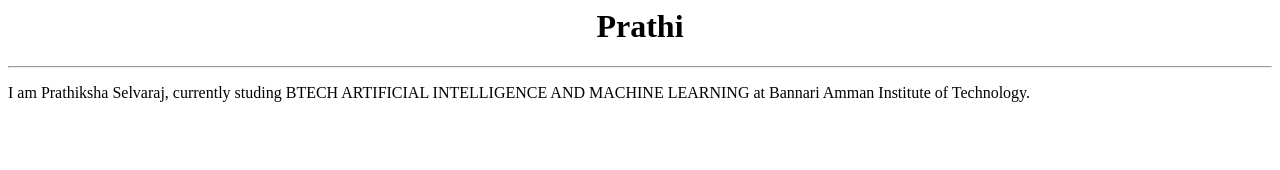
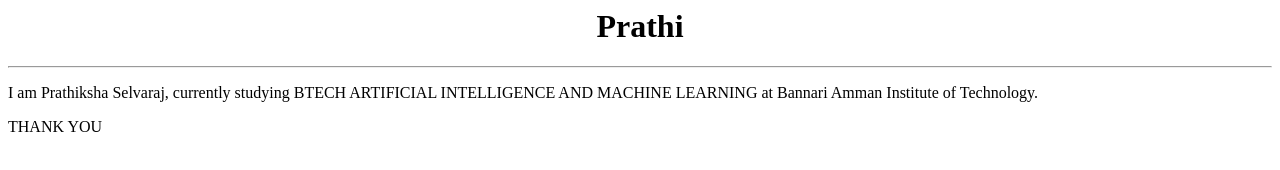
Before and after one commit to PRATHI1504/git-demo-html-page, a plain HTML site: page index.html in a window 1280 px wide. Drawn offline with Linux system fonts and the light colour scheme.

Commit message:
modified details

```diff
--- a/index.html
+++ b/index.html
@@ -4,5 +4,7 @@
 <hr>
 
 <p>
-    I am Prathiksha Selvaraj, currently studing BTECH ARTIFICIAL INTELLIGENCE AND MACHINE LEARNING at Bannari Amman Institute of Technology.
+    I am Prathiksha Selvaraj, currently studying BTECH ARTIFICIAL INTELLIGENCE AND MACHINE LEARNING at Bannari Amman Institute of Technology.
 </p>
+
+<p>THANK YOU</p>
```
